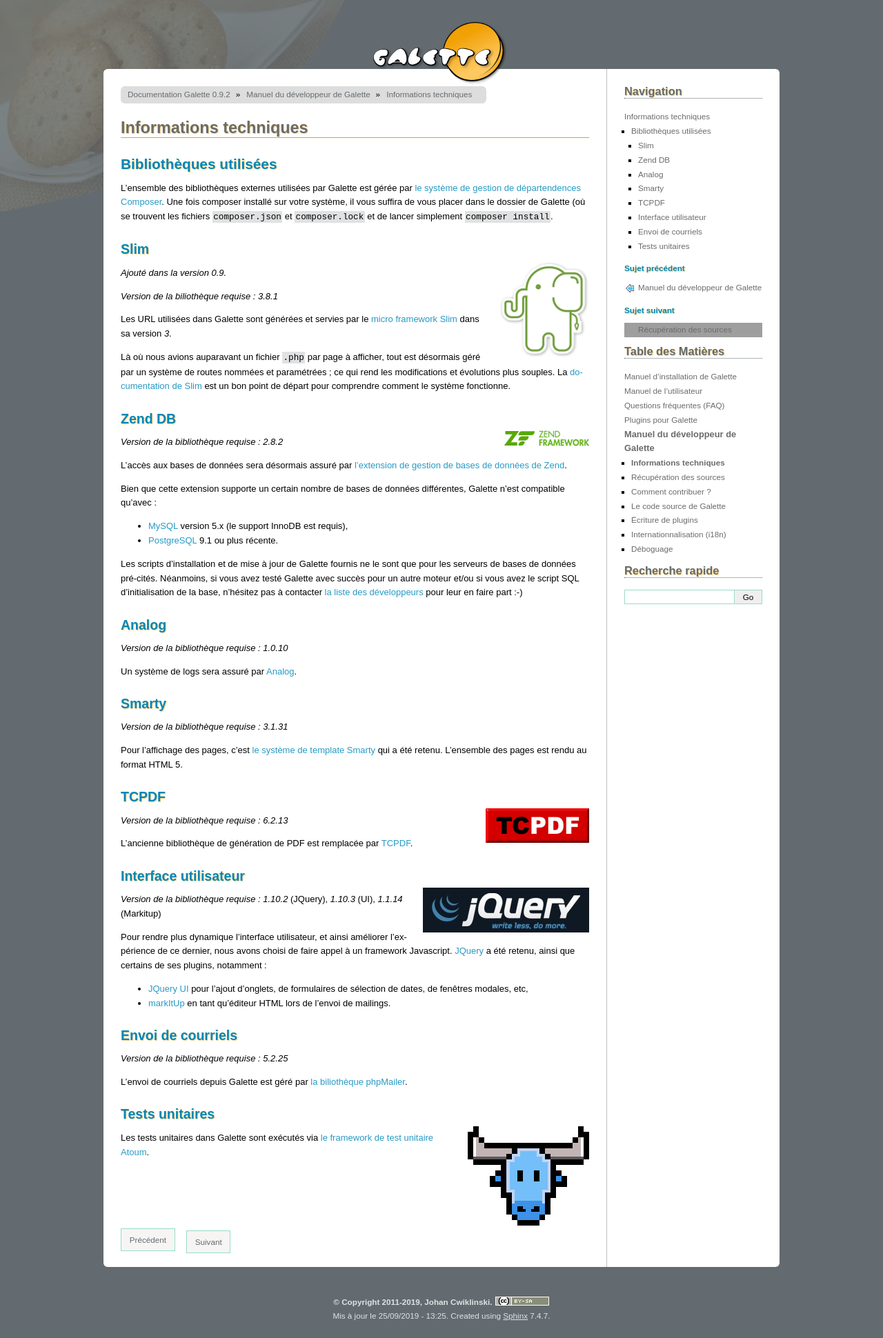
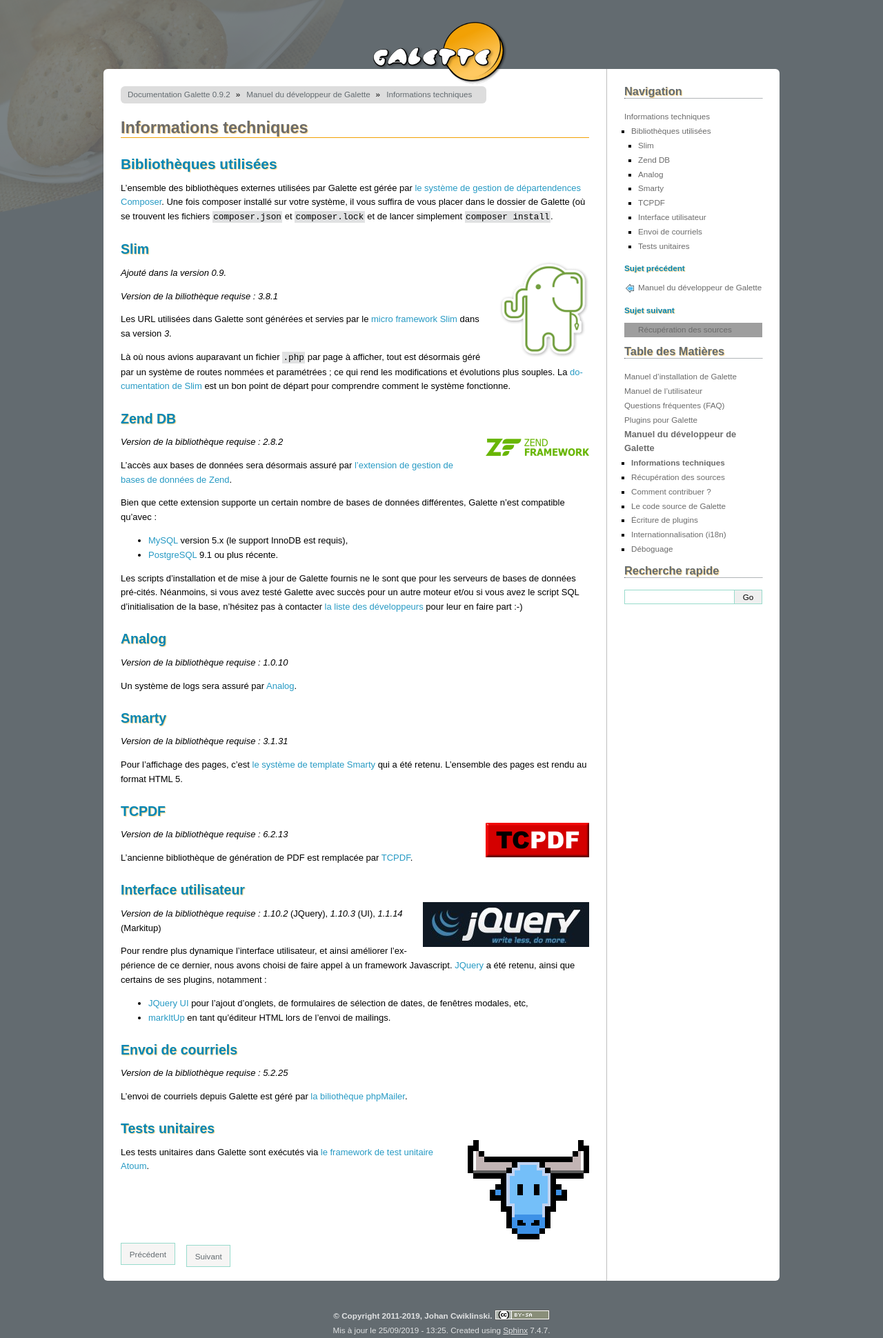
Before and after one commit to galette/galettedoc, a Sphinx documentation site: the page built from source/development/technical_infos.rst, in a window 1280 px wide. Shown: the whole page at 69% size. Built offline with Sphinx 7.4.7, drawn with Linux system fonts in a browser that asks for light colours; before the commit the page ends 1919 px from its top, so only the background shows below that; grey boxes are pictures that could not be loaded.

Commit message:
Change Zend logo

```diff
--- a/source/development/technical_infos.rst
+++ b/source/development/technical_infos.rst
@@ -30,7 +30,7 @@
 Zend DB
 -------
 
-.. image:: ../_styles/static/images/libraries/zend.gif
+.. image:: ../_styles/static/images/libraries/zend.png
    :align: right
 
 *Version de la bibliothèque requise :* `2.8.2`
```
Also changed, not shown: source/_styles/static/images/libraries/zend.gif (deleted), source/_styles/static/images/libraries/zend.png (added).
